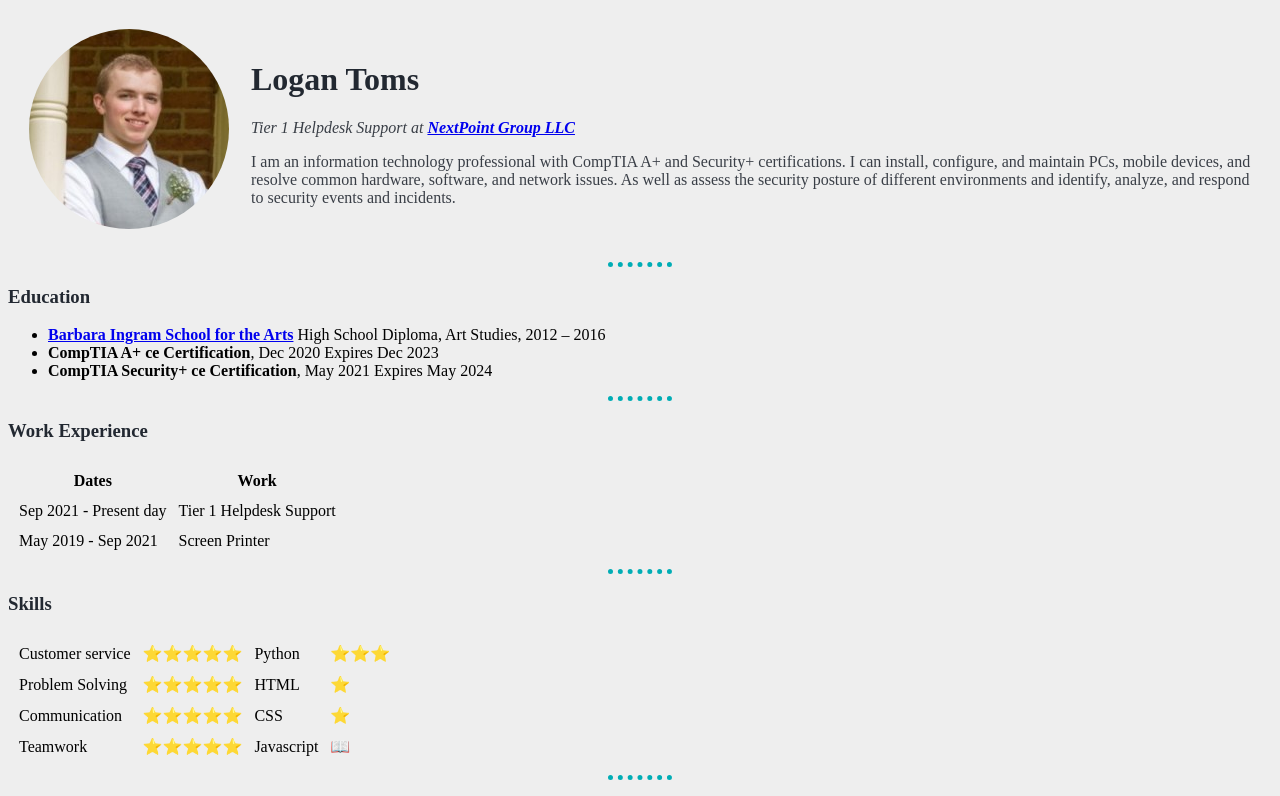
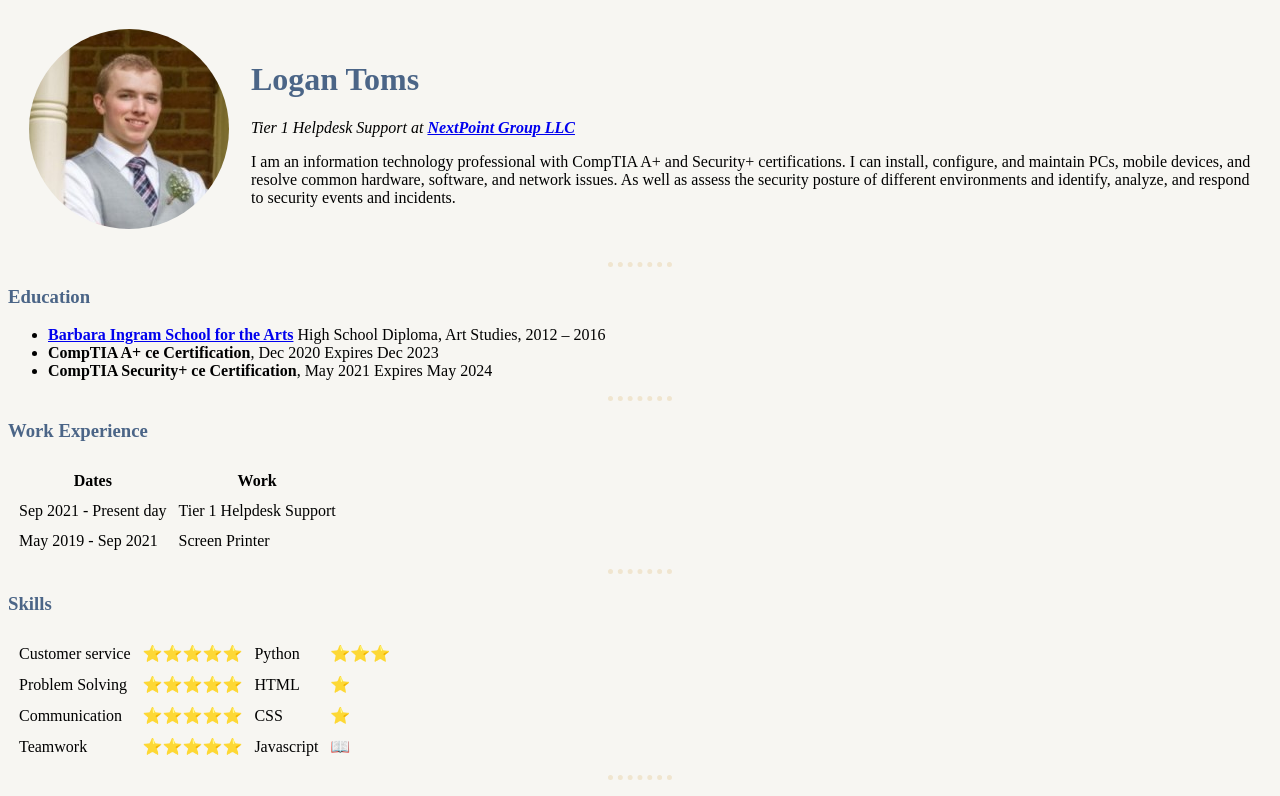
Before and after one commit to Logan-proj/First_html_webpage, a plain HTML site: page index.html in a window 1280 px wide. Shown: the top 796 px of the page. Drawn offline with Linux system fonts and the light colour scheme.

Commit message:
Update styles.css

```diff
--- a/css/styles.css
+++ b/css/styles.css
@@ -1,25 +1,21 @@
 body {
-      background-color: #EEEEEE;
+      background-color: #F7F6F2;
     }
 
     hr {
       border-style: none;
       border-top-style: dotted;
-      border-color: #00ADB5;
+      border-color: #F0E5CF;
       border-width: 5px;
       width: 5%;
     }
 
     h1 {
-      color: #222831;
+      color: #4B6587;
     }
 
     h3{
-      color: #222831;
-    }
-
-    p {
-      color: #393E46;
+      color: #4B6587;
     }
 
     .circular {
```
